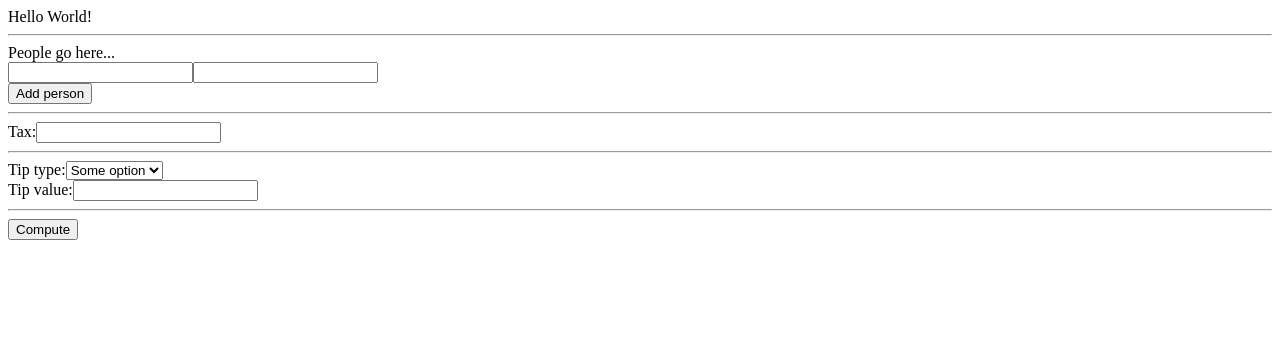
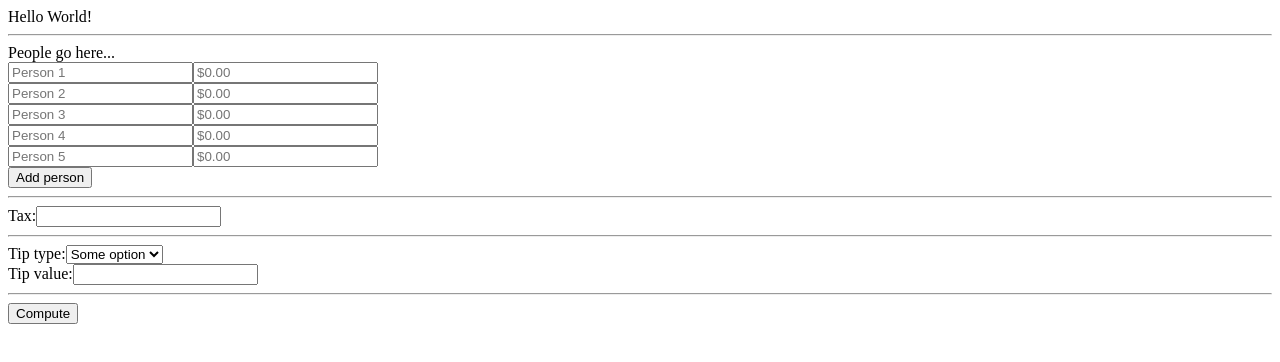
Before and after one commit to doubleaykay/divvi, a React (Create React App) app: page / in a window 1280 px wide. Shown: the top 362 px of the page. Built offline with nearby package versions, Linux system fonts and the light colour scheme.

Commit message:
render multiple person components and track index

```diff
--- a/src/App.tsx
+++ b/src/App.tsx
@@ -1,14 +1,16 @@
-import React, { useState} from 'react';
+import React, { useState } from 'react';
 import { FormEvent } from "react";
 import PersonComponent from './TestComponents';
 
 function App() {
 
-  const [formValues, setFormValues] = useState({});
+  // const [formValues, setFormValues] = useState({});
 
-  const handleChange = (e: React.ChangeEvent<HTMLInputElement> | React.ChangeEvent<HTMLSelectElement>) => {
-    setFormValues({ ...formValues, [e.target.name]: e.target.value });
-  };
+  // const handleChange = (e: React.ChangeEvent<HTMLInputElement> | React.ChangeEvent<HTMLSelectElement>) => {
+  //   setFormValues({ ...formValues, [e.target.name]: e.target.value });
+  // };
+
+  const t: number[] = [1, 2, 3, 4, 5];
 
   function compute(e: FormEvent<HTMLFormElement>) {
     // prevent refreshing of the entire page on form submit
@@ -20,8 +22,8 @@ function App() {
     const formJson = Object.fromEntries(formData.entries());
 
     console.log(formJson);
-    console.log("next");
-    console.log(formValues);
+    // console.log("next");
+    // console.log(formValues);
 
     // convert form data to BillData type object and run through processing
   }
@@ -35,25 +37,27 @@ function App() {
         {/* multiple people */}
         <hr />
         People go here...
-        <PersonComponent />
+        {t.map( (i) => (
+          <PersonComponent index = {i} />
+        ))}
         <button type="button">Add person</button>
 
         {/* tax amount */}
         <hr />
         Tax:
-        <input name="taxValue" onChange={handleChange} />
+        <input name="taxValue" />
 
         {/* tip type */}
         <hr />
         Tip type:
-        <select name="tipType" onChange={handleChange}>
+        <select name="tipType">
           <option value="someOption">Some option</option>
           <option value="otherOption">Other option</option>
         </select>
         {/* tip value */}
         <br />
         Tip value:
-        <input name="tipValue" onChange={handleChange}/>
+        <input name="tipValue"/>
 
         {/* compute button */}
         <hr />
--- a/src/TestComponents.tsx
+++ b/src/TestComponents.tsx
@@ -1,8 +1,12 @@
-function PersonComponent() {
+interface PersonIdxProps{
+    index: number
+}
+
+function PersonComponent({index}: PersonIdxProps) {
     return (
       <div>
-        <input name="personName" />
-        <input name="personValue" />
+        <input name={"personName" + index} placeholder={"Person " + index} />
+        <input name={"personValue" + index} placeholder="$0.00"/>
       </div>
     )
   }
```
